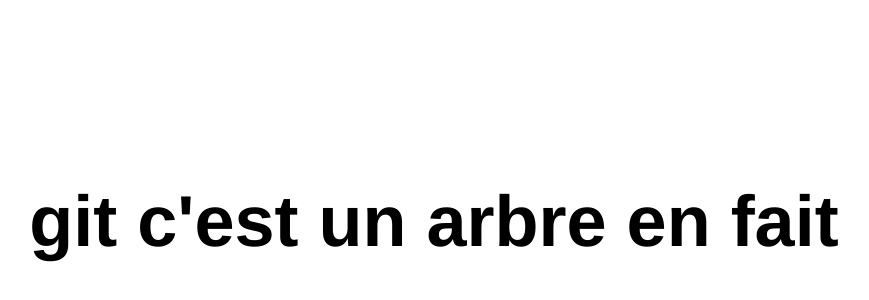
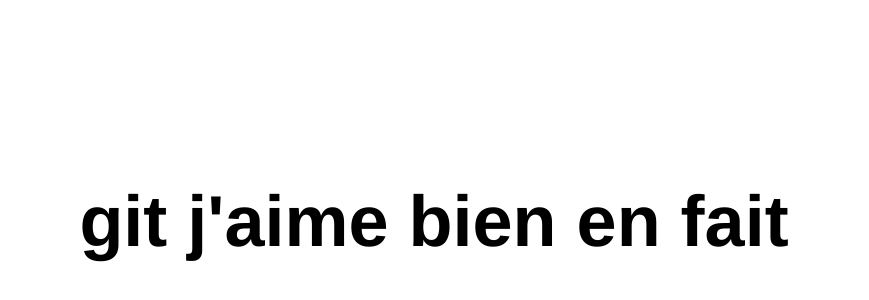
Before and after one commit to CastagneSenpai/Samba, a plain HTML site: page index.html in a window 1280 px wide. Shown: the part 140-440 px from the top of the page, without its empty margins (156-1025 px from the left). Drawn offline with Linux system fonts and the light colour scheme.

Commit message:
message ok

```diff
--- a/index.html
+++ b/index.html
@@ -6,6 +6,6 @@
 	<link rel="stylesheet" href="styles.css">
   </head>
   <body>
-    <h1>git c'est un arbre en fait</h1>
+    <h1>git j'aime bien en fait </h1>
   </body>
 </html>
```
